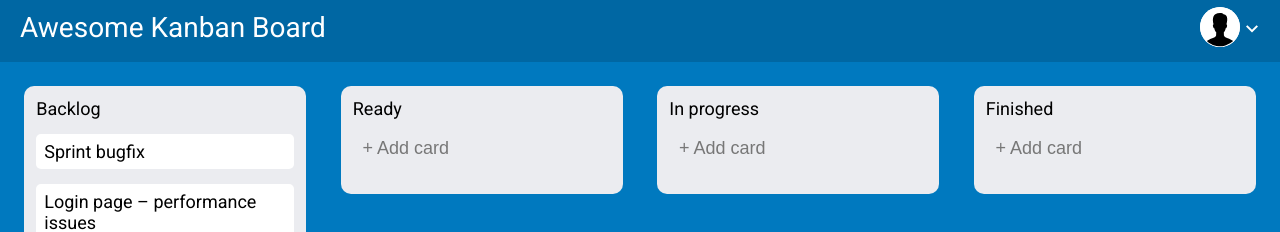
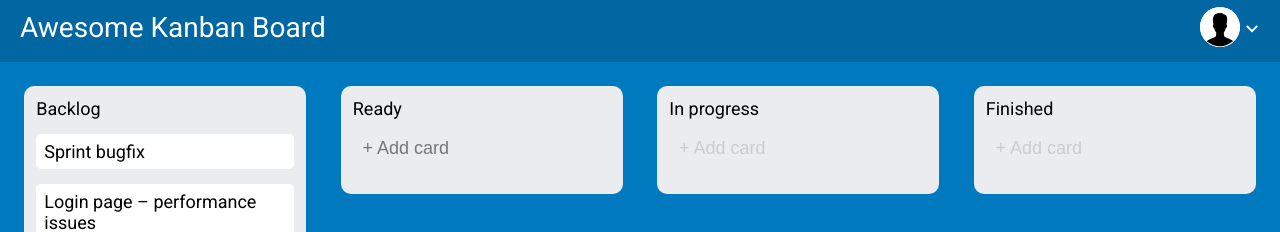
Before and after one commit to AnnaBezushko/kanban_board, a React (Create React App) app: page / in a window 1280 px wide. Shown: the top 232 px of the page. Built offline with nearby package versions, Linux system fonts and the light colour scheme.

Commit message:
add button disabled color

```diff
--- a/src/components/main/column/footer/addButton/addButton.module.scss
+++ b/src/components/main/column/footer/addButton/addButton.module.scss
@@ -17,3 +17,7 @@
   border-radius: 5px;
   cursor: pointer;
 }
+
+.addButton:disabled{
+  color: #ccc;
+}
```
